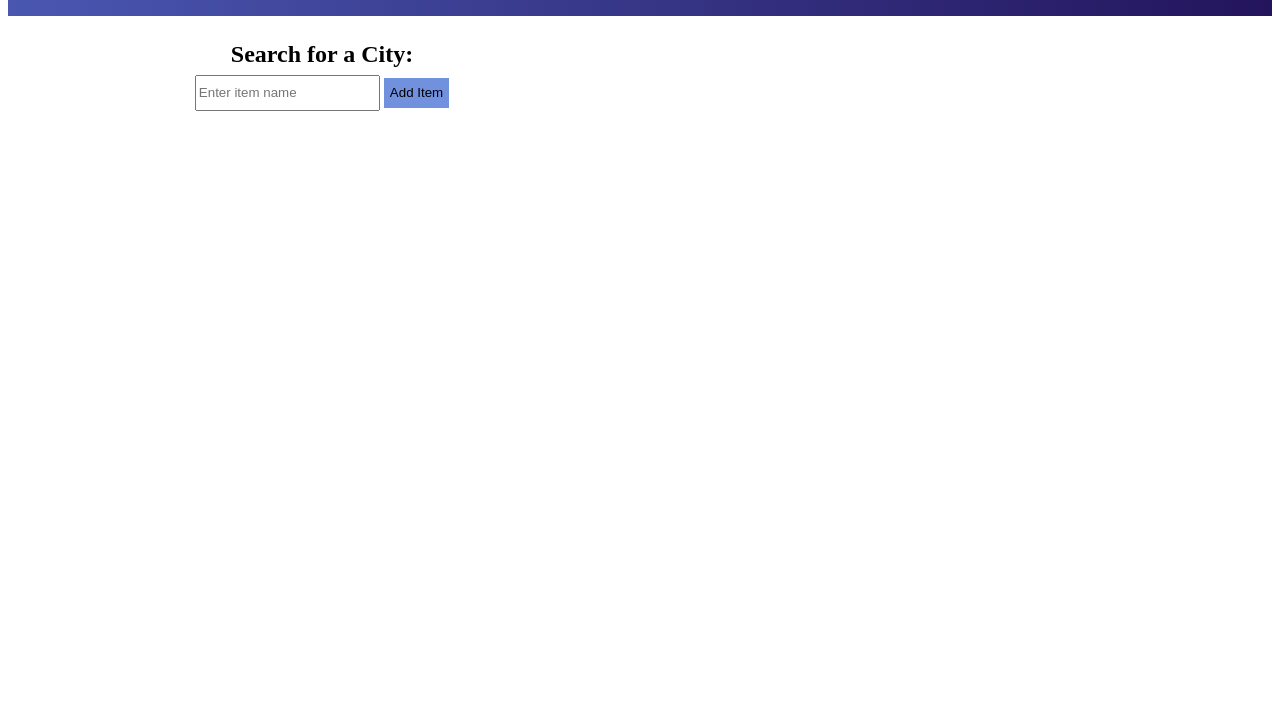
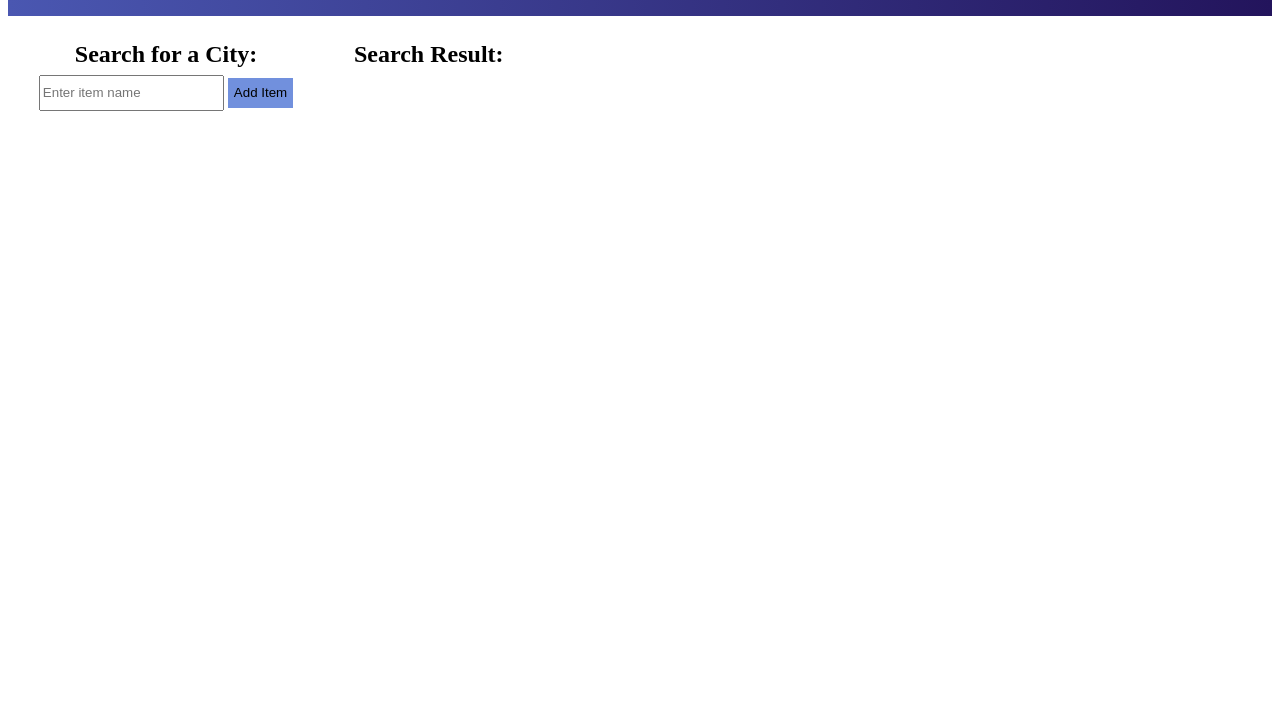
Before and after one commit to D0KD0/today-s-weather-is, a plain HTML site: page index.html in a window 1280 px wide. Shown: the part 94-800 px from the top of the page. Drawn offline with nearby package versions, Linux system fonts and the light colour scheme.

Commit message:
api fix2

```diff
--- a/assets/css/style.css
+++ b/assets/css/style.css
@@ -4,7 +4,6 @@ header {
     background-image: linear-gradient(to right, rgb(74,87,177), rgb(35,20,92));
     color: #ffffff;
     text-align: center
-    ;
 }
 
 body {
@@ -18,10 +17,6 @@ section {
 
 h2 {
     margin: 25px 30px 7px;
-}
-
-.weatherinfo {
-    width: 50%;
 }
 
 .search-result {
@@ -49,5 +44,20 @@ dl {
   list-style-type: none;
   margin: 10px;
   padding: 0;
-  text-align: left;
+  text-align: center;
 }
+
+main {
+    display: flex;
+}
+
+.weatherinfo {
+    margin-top: 10px;
+    padding: 5px;
+    text-align: left;
+}
+
+
+.weather h2 {
+    text-align: left;
+}
--- a/assets/js/script.js
+++ b/assets/js/script.js
@@ -63,6 +63,8 @@ function weatherSearch(event) {
 
     console.log(data);
 
+    var todaydiv = document.createElement('div');
+
       var city = data.name;
       var date = moment().format("MM/DD/YYYY");
         date.textContent = city + "(" + date + ")";
@@ -75,12 +77,10 @@ function weatherSearch(event) {
 
       document.getElementById('weatherinfo').innerHTML=
       `${date}
-       ${weather}
-       ${temperature}
-       ${wind}
-       `
-
-
+      ${weather}
+      ${temperature}
+      ${wind}
+      `
   }
 
   function displayForecast(data) {
--- a/index.html
+++ b/index.html
@@ -12,23 +12,33 @@
     ></script>
   </head>
 
+  <body>
+
     <header>
         <h1>Weather Dashboard</h1>
     </header>
 
-    <body>
-    <section class="search">
+    <main>
+
+    <div class="search" style="width: 25%">
         <h2>Search for a City:</h2>
         <form id="search-form">
-          <input type="text" class="form-input w-100" id="search-input" name="search-input" placeholder="Enter item name" />
+          <input type="text" class="form-input w-20" id="search-input" name="search-input" placeholder="Enter item name" />
           <button class="btn btn-info">Add Item</button>
         </form>
         <ul id="search-list"></ul>
-    </section>
+    </div>
 
-    <section class="weatherinfo" id="weatherinfo"></section>
+    <div class="weather" style="width: 70%">
+      <h2>Search Result:</h2>
+      <div class="weatherinfo" id="weatherinfo"></div>
+    </div>
+
+  </main>
+
+</body>
 
     <script src="./assets/js/script.js"></script>
     <script src="https://cdnjs.cloudflare.com/ajax/libs/moment.js/2.24.0/moment.min.js"></script>
-  </body>
+
 </html>
```
